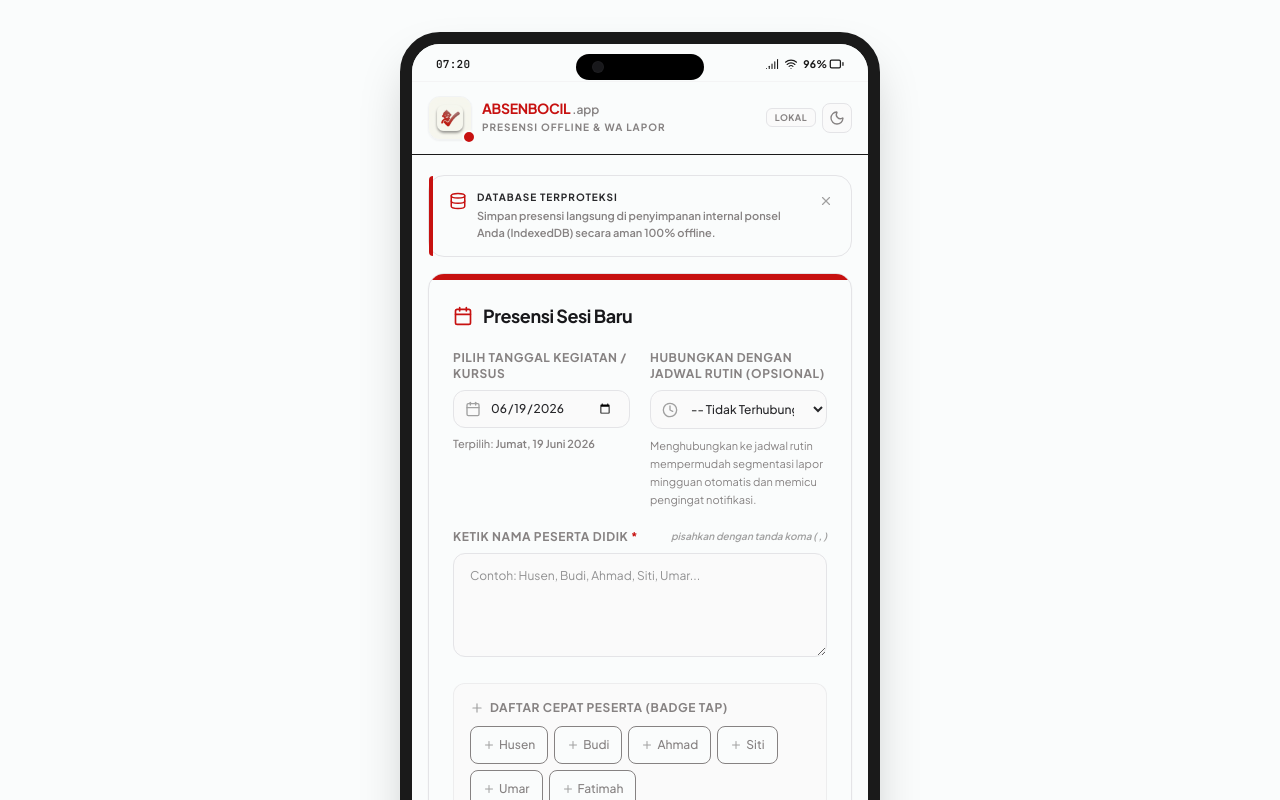
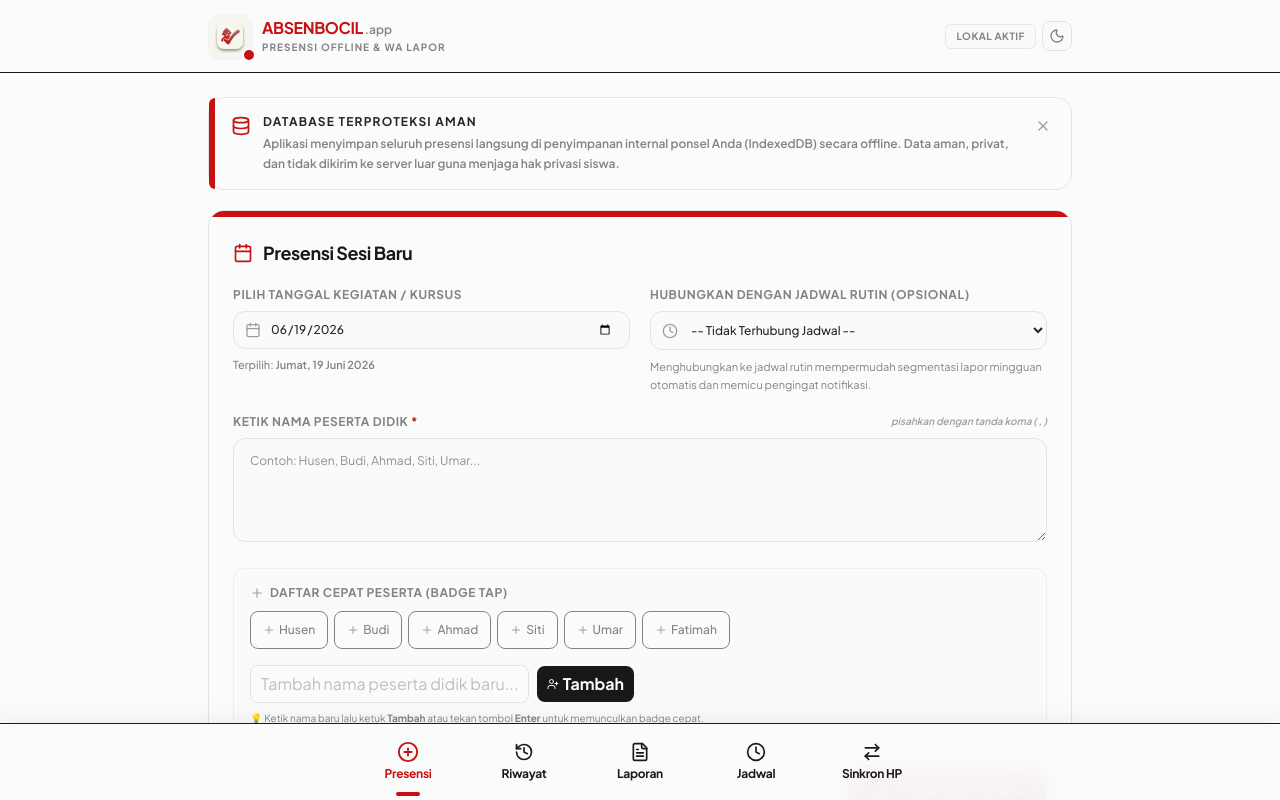
Before and after one commit to husenEF/Absensi-Bocil, a React (Vite) app: page / in a window 1280 px wide. Shown: the top 800 px of the page. Built offline with nearby package versions, Linux system fonts and the light colour scheme.

Commit message:
refactor: remove unused status bar components
Clean up redundant time ticker logic and unused icons to improve code maintainability and layout performance.

```diff
--- a/src/App.tsx
+++ b/src/App.tsx
@@ -28,8 +28,6 @@ import {
   X,
   Plus,
   ArrowRightLeft,
-  Battery,
-  Signal,
   Check
 } from 'lucide-react';
 
@@ -48,21 +46,6 @@ const MainAppContent: React.FC = () => {
     loading,
     records
   } = useApp();
-
-  // Mobile status bar local time
-  const [tickerTime, setTickerTime] = useState('');
-
-  useEffect(() => {
-    const updateTime = () => {
-      const now = new Date();
-      const hrs = String(now.getHours()).padStart(2, '0');
-      const mins = String(now.getMinutes()).padStart(2, '0');
-      setTickerTime(`${hrs}:${mins}`);
-    };
-    updateTime();
-    const interval = setInterval(updateTime, 1000);
-    return () => clearInterval(interval);
-  }, []);
 
   // Selected component view
   const renderActivePage = () => {
@@ -83,7 +66,7 @@ const MainAppContent: React.FC = () => {
   };
 
   return (
-    <div className="min-h-screen bg-stone-50 dark:bg-zinc-950 flex items-center justify-center py-0 md:py-8 transition-colors duration-200">
+    <div className="min-h-screen bg-stone-50 dark:bg-zinc-950 text-stone-900 dark:text-zinc-100 flex flex-col antialiased transition-colors duration-200">
 
       {/* Toast Alert floating - standard positioning inside viewport */}
       <AnimatePresence>
@@ -99,7 +82,7 @@ const MainAppContent: React.FC = () => {
                 'bg-smoky-rose/10 border-smoky-rose/20 text-smoky-rose'
               }`}
             >
-              {toast.type === 'success' && <span className="w-2 h-2 rounded-full bg-emerald-505 animate-pulse" />}
+              {toast.type === 'success' && <span className="w-2 h-2 rounded-full bg-emerald-500 animate-pulse" />}
               {toast.type === 'error' && <AlertCircle className="w-4 h-4 text-brick-ember" />}
               {toast.type === 'info' && <Info className="w-4 h-4 text-cool-steel" />}
               <span>{toast.message}</span>
@@ -108,47 +91,9 @@ const MainAppContent: React.FC = () => {
         )}
       </AnimatePresence>
 
-      {/* Extreme High-Fidelity Mobile Phone Frame Wrapper on desktop */}
-      <div className="w-full max-w-[480px] min-h-screen md:min-h-[850px] md:max-h-[920px] bg-white dark:bg-zinc-900 md:rounded-[40px] md:border-[12px] md:border-zinc-850 dark:md:border-zinc-800 shadow-2xl flex flex-col relative overflow-hidden transition-all duration-300 md:aspect-[9/19.5]">
-
-        {/* iOS Dynamic Island Notch */}
-        <div className="hidden md:flex absolute top-2.5 left-1/2 -translate-x-1/2 w-32 h-6.5 bg-black rounded-full z-50 items-center justify-center shadow-inner">
-          <div className="w-3 h-3 bg-zinc-900 rounded-full absolute left-4 border border-zinc-800/40" />
-          <div className="w-1.5 h-1.5 bg-zinc-90 w-1 rounded-full absolute right-6 opacity-30" />
-        </div>
-
-        {/* Floating Battery & Carrier simulated status bar */}
-        <div className="bg-white/95 dark:bg-zinc-900/95 border-b border-zinc-100 dark:border-zinc-850 px-5 pt-3 pb-2 flex items-center justify-between text-[11px] font-black tracking-wide text-zinc-550 dark:text-zinc-400 z-30 select-none">
-          <div className="font-bold font-mono pl-1">{tickerTime || '08:00'}</div>
-          <div className="flex items-center gap-1.5 pr-1 scale-95 origin-right">
-            <Signal className="w-3.5 h-3.5" />
-            <Wifi className="w-3.5 h-3.5" />
-            <div className="flex items-center gap-0.5">
-              <span>96%</span>
-              <Battery className="w-4 h-4 rotate-0 shrink-0" />
-            </div>
-          </div>
-        </div>
-
-        {/* PWA Promotion notification inline pop */}
-        {deferredPrompt && (
-          <div className="bg-brick-ember text-white px-4 py-2.5 flex items-center justify-between gap-2.5 text-3xs font-extrabold uppercase tracking-wider relative z-20">
-            <div className="flex items-center gap-1.5">
-              <Sparkles className="w-3.5 h-3.5 animate-spin" />
-              <span>Instal AbsenBocil di layar HP Anda!</span>
-            </div>
-            <button
-              onClick={executePWAPrompt}
-              className="px-2.5 py-1 bg-white text-brick-ember rounded-md font-bold cursor-pointer hover:bg-zinc-100"
-            >
-              Pasang
-            </button>
-          </div>
-        )}
-
-        {/* Mobile App View Header */}
-        <header className="bg-white dark:bg-zinc-900 border-b border-zinc-150 dark:border-zinc-805/80 px-4 py-3.5 shrink-0">
-          <div className="flex items-center justify-between gap-3">
+      {/* Modernist Header */}
+      <header className="bg-white/95 dark:bg-zinc-900/95 backdrop-blur-md border-b border-zinc-150 dark:border-zinc-805/80 sticky top-0 z-40">
+        <div className="max-w-4xl mx-auto px-4 py-3.5 flex items-center justify-between gap-3">
           <div className="flex items-center gap-2.5">
             {/* Premium custom high-fidelity brand launcher logo */}
             <div className="relative">
@@ -162,7 +107,7 @@ const MainAppContent: React.FC = () => {
             </div>
 
             <div>
-                <h1 className="text-sm font-black tracking-tight text-brick-ember leading-tight uppercase font-sans">
+              <h1 className="text-sm sm:text-base font-black tracking-tight text-brick-ember leading-tight uppercase font-sans">
                 AbsenBocil<span className="text-zinc-700 dark:text-zinc-200 font-semibold tracking-normal text-xs ml-0.5 font-sans lowercase">.app</span>
               </h1>
               <p className="text-[10px] text-zinc-500 dark:text-zinc-400 font-black tracking-widest uppercase mt-0.5">Presensi Offline &amp; WA Lapor</p>
@@ -171,12 +116,12 @@ const MainAppContent: React.FC = () => {
 
           {/* Config & Dark toggle buttons */}
           <div className="flex items-center gap-1.5">
-              <div className={`px-2 py-0.5 rounded-md text-[9px] font-black uppercase tracking-wider border ${
+            <div className={`px-2.5 py-1 rounded-md text-[10px] font-black uppercase tracking-wider border ${
               onlineStatus
-                  ? 'bg-zinc-50 dark:bg-zinc-950 text-zinc-600 dark:text-zinc-400 border-zinc-200 dark:border-zinc-850'
+                ? 'bg-zinc-50 dark:bg-zinc-950 text-zinc-600 dark:text-zinc-400 border-zinc-200/85 dark:border-zinc-850'
                 : 'bg-brick-ember/10 text-brick-ember border-brick-ember/20'
             }`}>
-                {onlineStatus ? 'Lokal' : 'Offline'}
+              {onlineStatus ? 'Lokal Aktif' : 'Offline'}
             </div>
 
             <button
@@ -191,45 +136,74 @@ const MainAppContent: React.FC = () => {
         </div>
       </header>
 
-        {/* Scrollable Viewport Arena */}
-        <div className="flex-1 overflow-y-auto px-4 py-5 space-y-4 pb-24 bg-[#fafcfc] dark:bg-zinc-950">
+      {/* PWA Promotion notification */}
+      {deferredPrompt && (
+        <div className="bg-brick-ember text-white">
+          <div className="max-w-4xl mx-auto px-4 py-2.5 flex items-center justify-between gap-2.5 text-2xs font-extrabold uppercase tracking-wider">
+            <div className="flex items-center gap-1.5">
+              <Sparkles className="w-3.5 h-3.5 animate-pulse" />
+              <span>Instal AbsenBocil di layar HP Anda!</span>
+            </div>
+            <button
+              onClick={executePWAPrompt}
+              className="px-3 py-1 bg-white text-brick-ember rounded-md font-bold cursor-pointer hover:bg-zinc-100 transition-colors"
+            >
+              Pasang
+            </button>
+          </div>
+        </div>
+      )}
 
-          {/* Main system alert banners */}
+      {/* Main Responsive Body Container */}
+      <main className="flex-grow max-w-4xl w-full mx-auto px-4 py-6 space-y-5 pb-24">
+
+        {/* Main database protection notice banner */}
         {!hideDbNotice && (
           <motion.div
-              initial={{ opacity: 0, scale: 0.95 }}
-              animate={{ opacity: 1, scale: 1 }}
-              className="p-3.5 bg-white dark:bg-zinc-900 border border-zinc-200 dark:border-zinc-800 rounded-2xl flex items-start justify-between gap-3 relative shadow-3xs"
+            initial={{ opacity: 0, y: -10 }}
+            animate={{ opacity: 1, y: 0 }}
+            className="p-4 bg-white dark:bg-zinc-900 border border-zinc-200 dark:border-zinc-800 rounded-2xl flex items-start justify-between gap-3 relative shadow-3xs"
           >
-              <div className="absolute top-0 bottom-0 left-0 w-1 bg-brick-ember rounded-l-2xl" />
-              <div className="flex items-start gap-2.5 pl-1.5">
-                <Database className="w-4.5 h-4.5 text-brick-ember shrink-0 mt-0.5" />
-                <div className="space-y-0.5">
-                  <h4 className="text-[10px] font-black text-zinc-800 dark:text-zinc-100 uppercase tracking-widest">Database Terproteksi</h4>
-                  <p className="text-[11px] text-zinc-500 dark:text-zinc-400 leading-relaxed font-semibold">
-                    Simpan presensi langsung di penyimpanan internal ponsel Anda (IndexedDB) secara aman 100% offline.
+            <div className="absolute top-0 bottom-0 left-0 w-1.5 bg-brick-ember rounded-l-2xl" />
+            <div className="flex items-start gap-3 pl-1.5">
+              <Database className="w-5 h-5 text-brick-ember shrink-0 mt-0.5" />
+              <div className="space-y-1">
+                <h4 className="text-xs font-black text-zinc-800 dark:text-zinc-100 uppercase tracking-widest">Database Terproteksi Aman</h4>
+                <p className="text-xs text-zinc-500 dark:text-zinc-400 leading-relaxed font-semibold">
+                  Aplikasi menyimpan seluruh presensi langsung di penyimpanan internal ponsel Anda (IndexedDB) secara offline. Data aman, privat, dan tidak dikirim ke server luar guna menjaga hak privasi siswa.
                 </p>
               </div>
             </div>
             <button
               onClick={handleDismissDbNotice}
-                className="p-1 hover:bg-zinc-100 dark:hover:bg-zinc-805 rounded-lg text-zinc-400 cursor-pointer text-3xs"
-                title="Dismiss info"
+              className="p-1 hover:bg-zinc-100 dark:hover:bg-zinc-800 rounded-lg text-zinc-400 cursor-pointer transition-colors"
+              title="Sembunyikan info"
             >
-                <X className="w-3.5 h-3.5" />
+              <X className="w-4 h-4" />
             </button>
           </motion.div>
         )}
 
-          {/* Active View Container with nice page transition fade */}
+        {/* Active Page Viewport with tab fading transitions */}
+        <div className="relative">
           <AnimatePresence mode="wait">
             {renderActivePage()}
           </AnimatePresence>
-
         </div>
 
+      </main>
+
+      {/* Footer view */}
+      <footer className="border-t border-zinc-200 dark:border-zinc-800/80 bg-white/50 dark:bg-zinc-900/40 py-6 select-none mt-12 pb-28">
+        <div className="max-w-4xl mx-auto px-4 text-center space-y-1.5">
+          <p className="text-[10px] uppercase font-black tracking-widest text-zinc-450 dark:text-zinc-500">AbsenBocil 😊 Siswa Presensi &amp; WhatsApp Bulanan Lapor</p>
+          <p className="text-3xs text-zinc-400 dark:text-zinc-500 font-semibold font-mono">Tersimpan secara sandboxed penuh di Browser lokal Anda. Hak Cipta Terlindungi.</p>
+        </div>
+      </footer>
+
       {/* Sticky Mobile bottom tabs for high-fidelity native feeling */}
-        <nav className="absolute bottom-0 inset-x-0 bg-white/95 dark:bg-zinc-900/95 backdrop-blur-md border-t border-zinc-150 dark:border-zinc-805 px-2 py-2 flex items-center justify-around gap-1 z-40 shadow-[0_-5px_15px_rgba(0,0,0,0.03)] select-none">
+      <nav className="fixed bottom-0 inset-x-0 bg-white/95 dark:bg-zinc-900/95 backdrop-blur-md border-t border-zinc-150 dark:border-zinc-805 px-2 py-3.5 flex items-center justify-around gap-1 z-40 shadow-[0_-5px_20px_rgba(0,0,0,0.05)] select-none">
+        <div className="max-w-xl w-full mx-auto flex items-center justify-around gap-1">
 
           {/* Tab 1: Input presensi */}
           <button
@@ -237,13 +211,13 @@ const MainAppContent: React.FC = () => {
             className={`flex flex-col items-center justify-center py-1 flex-1 transition-all relative cursor-pointer ${
               activeTab === 'input'
                 ? 'text-brick-ember font-black'
-                : 'text-zinc-450 dark:text-zinc-500 hover:text-zinc-700 dark:hover:text-zinc-355 font-bold'
+                : 'text-zinc-450 dark:text-zinc-500 hover:text-zinc-700 dark:hover:text-zinc-350 font-bold'
             }`}
           >
             <PlusCircle className={`w-5 h-5 transition-transform duration-300 ${activeTab === 'input' ? 'scale-110 text-brick-ember' : ''}`} />
-            <span className="text-[9px] mt-1 tracking-tight">Presensi</span>
+            <span className="text-[10px] sm:text-xs mt-1 tracking-tight">Presensi</span>
             {activeTab === 'input' && (
-              <motion.div layoutId="nav-dot" className="absolute -bottom-1 w-5 h-1 bg-brick-ember rounded-full" />
+              <motion.div layoutId="nav-dot" className="absolute -bottom-2.5 w-6 h-1 bg-brick-ember rounded-full" />
             )}
           </button>
 
@@ -253,13 +227,13 @@ const MainAppContent: React.FC = () => {
             className={`flex flex-col items-center justify-center py-1 flex-1 transition-all relative cursor-pointer ${
               activeTab === 'riwayat'
                 ? 'text-brick-ember font-black'
-                : 'text-zinc-450 dark:text-zinc-500 hover:text-zinc-700 dark:hover:text-zinc-355 font-bold'
+                : 'text-zinc-450 dark:text-zinc-500 hover:text-zinc-700 dark:hover:text-zinc-350 font-bold'
             }`}
           >
             <History className={`w-5 h-5 transition-transform duration-300 ${activeTab === 'riwayat' ? 'scale-110 text-brick-ember' : ''}`} />
-            <span className="text-[9px] mt-1 tracking-tight">Riwayat</span>
+            <span className="text-[10px] sm:text-xs mt-1 tracking-tight">Riwayat</span>
             {activeTab === 'riwayat' && (
-              <motion.div layoutId="nav-dot" className="absolute -bottom-1 w-5 h-1 bg-brick-ember rounded-full" />
+              <motion.div layoutId="nav-dot" className="absolute -bottom-2.5 w-6 h-1 bg-brick-ember rounded-full" />
             )}
           </button>
 
@@ -269,13 +243,13 @@ const MainAppContent: React.FC = () => {
             className={`flex flex-col items-center justify-center py-1 flex-1 transition-all relative cursor-pointer ${
               activeTab === 'laporan'
                 ? 'text-brick-ember font-black'
-                : 'text-zinc-450 dark:text-zinc-500 hover:text-zinc-700 dark:hover:text-zinc-355 font-bold'
+                : 'text-zinc-450 dark:text-zinc-500 hover:text-zinc-700 dark:hover:text-zinc-350 font-bold'
             }`}
           >
             <FileText className={`w-5 h-5 transition-transform duration-300 ${activeTab === 'laporan' ? 'scale-110 text-brick-ember' : ''}`} />
-            <span className="text-[9px] mt-1 tracking-tight">Laporan</span>
+            <span className="text-[10px] sm:text-xs mt-1 tracking-tight">Laporan</span>
             {activeTab === 'laporan' && (
-              <motion.div layoutId="nav-dot" className="absolute -bottom-1 w-5 h-1 bg-brick-ember rounded-full" />
+              <motion.div layoutId="nav-dot" className="absolute -bottom-2.5 w-6 h-1 bg-brick-ember rounded-full" />
             )}
           </button>
 
@@ -289,9 +263,9 @@ const MainAppContent: React.FC = () => {
             }`}
           >
             <Clock className={`w-5 h-5 transition-transform duration-300 ${activeTab === 'jadwal' ? 'scale-110 text-brick-ember' : ''}`} />
-            <span className="text-[9px] mt-1 tracking-tight">Jadwal</span>
+            <span className="text-[10px] sm:text-xs mt-1 tracking-tight">Jadwal</span>
             {activeTab === 'jadwal' && (
-              <motion.div layoutId="nav-dot" className="absolute -bottom-1 w-5 h-1 bg-brick-ember rounded-full" />
+              <motion.div layoutId="nav-dot" className="absolute -bottom-2.5 w-6 h-1 bg-brick-ember rounded-full" />
             )}
           </button>
 
@@ -301,21 +275,18 @@ const MainAppContent: React.FC = () => {
             className={`flex flex-col items-center justify-center py-1 flex-1 transition-all relative cursor-pointer ${
               activeTab === 'sinkronisasi'
                 ? 'text-brick-ember font-black'
-                : 'text-zinc-450 dark:text-zinc-500 hover:text-zinc-700 dark:hover:text-zinc-355 font-bold'
+                : 'text-zinc-450 dark:text-zinc-500 hover:text-zinc-700 dark:hover:text-zinc-350 font-bold'
             }`}
           >
             <ArrowRightLeft className={`w-5 h-5 transition-transform duration-300 ${activeTab === 'sinkronisasi' ? 'scale-110 text-brick-ember' : ''}`} />
-            <span className="text-[9px] mt-1 tracking-tight">Sinkron HP</span>
+            <span className="text-[10px] sm:text-xs mt-1 tracking-tight">Sinkron HP</span>
             {activeTab === 'sinkronisasi' && (
-              <motion.div layoutId="nav-dot" className="absolute -bottom-1 w-5 h-1 bg-brick-ember rounded-full" />
+              <motion.div layoutId="nav-dot" className="absolute -bottom-2.5 w-6 h-1 bg-brick-ember rounded-full" />
             )}
           </button>
-        </nav>
-
-        {/* Elegant simulated mobile home button indicator for native feel on desktop */}
-        <div className="hidden md:block absolute bottom-1 left-1/2 -translate-x-1/2 w-32 h-1 bg-zinc-350 dark:bg-zinc-700 rounded-full z-50 pointer-events-none" />
 
         </div>
+      </nav>
 
     </div>
   );
```
Lines whose indentation alone changed are shown as unchanged.
